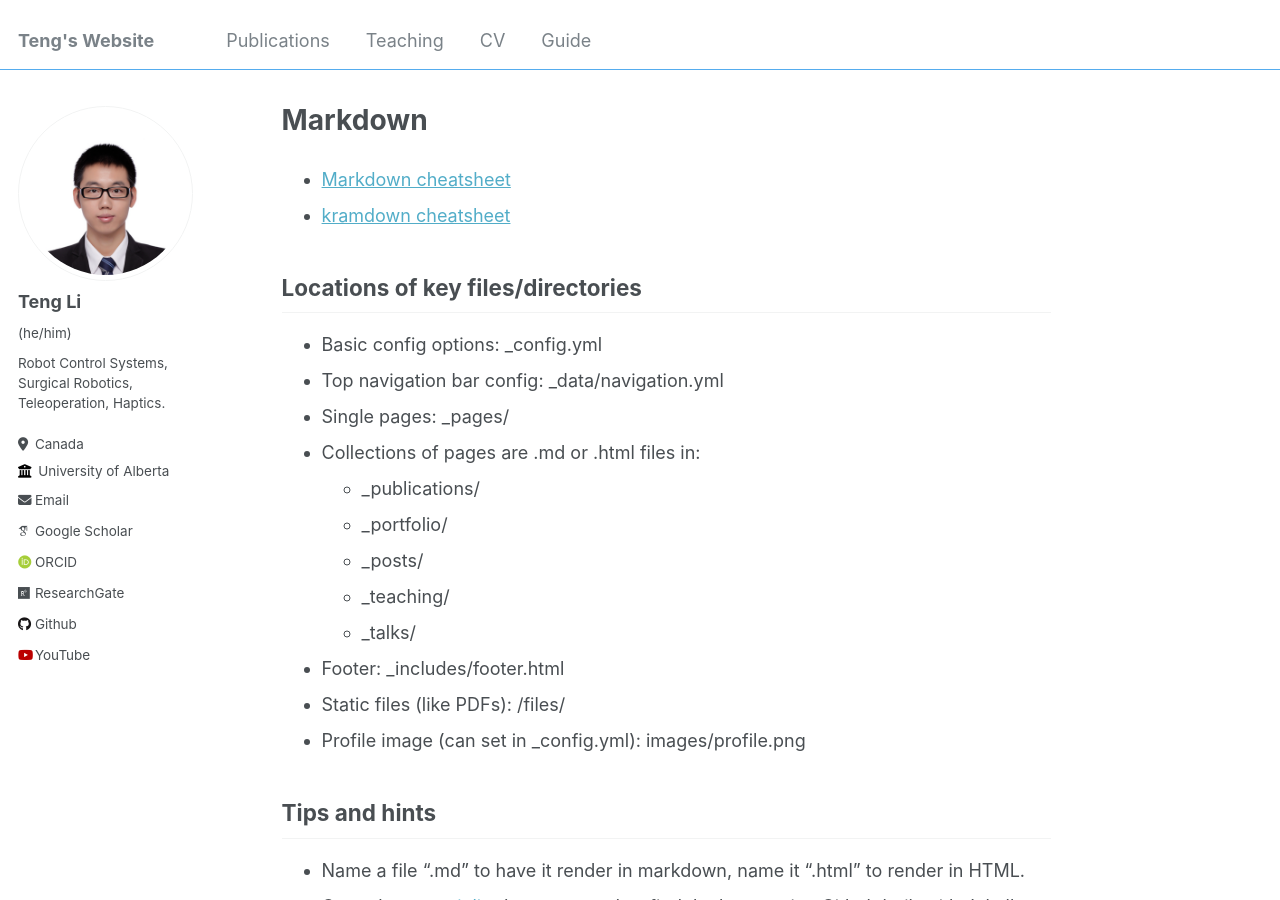
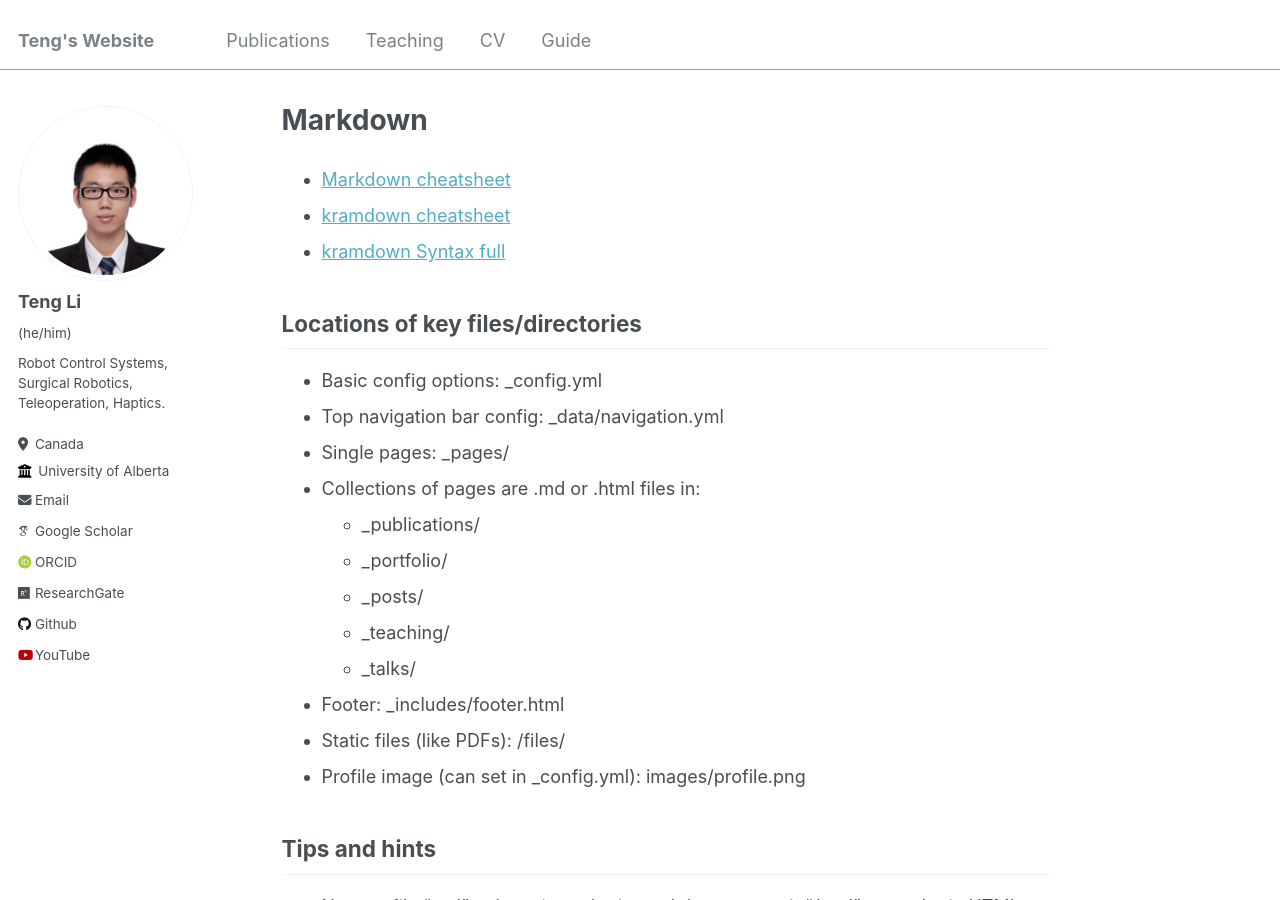
Before and after one commit to teng4/teng4.github.io, a Jekyll site: the page built from _pages/markdown.md, in a window 1280 px wide and 900 px high. Built offline with Jekyll 4.4.1, drawn with Linux system fonts in a browser that asks for light colours; some web fonts are replaced.

Commit message:
Update markdown.md

```diff
--- a/_pages/markdown.md
+++ b/_pages/markdown.md
@@ -9,6 +9,7 @@ redirect_from:
 
 * [Markdown cheatsheet](https://dieghernan.github.io/chulapa-101/cheatsheets/01-markdown-cheat-sheet)
 * [kramdown cheatsheet](https://dieghernan.github.io/chulapa-101/cheatsheets/02-kramdown-cheat-sheet)
+* [kramdown Syntax full](https://kramdown.gettalong.org/syntax.html)
 
 ## Locations of key files/directories
 
```
